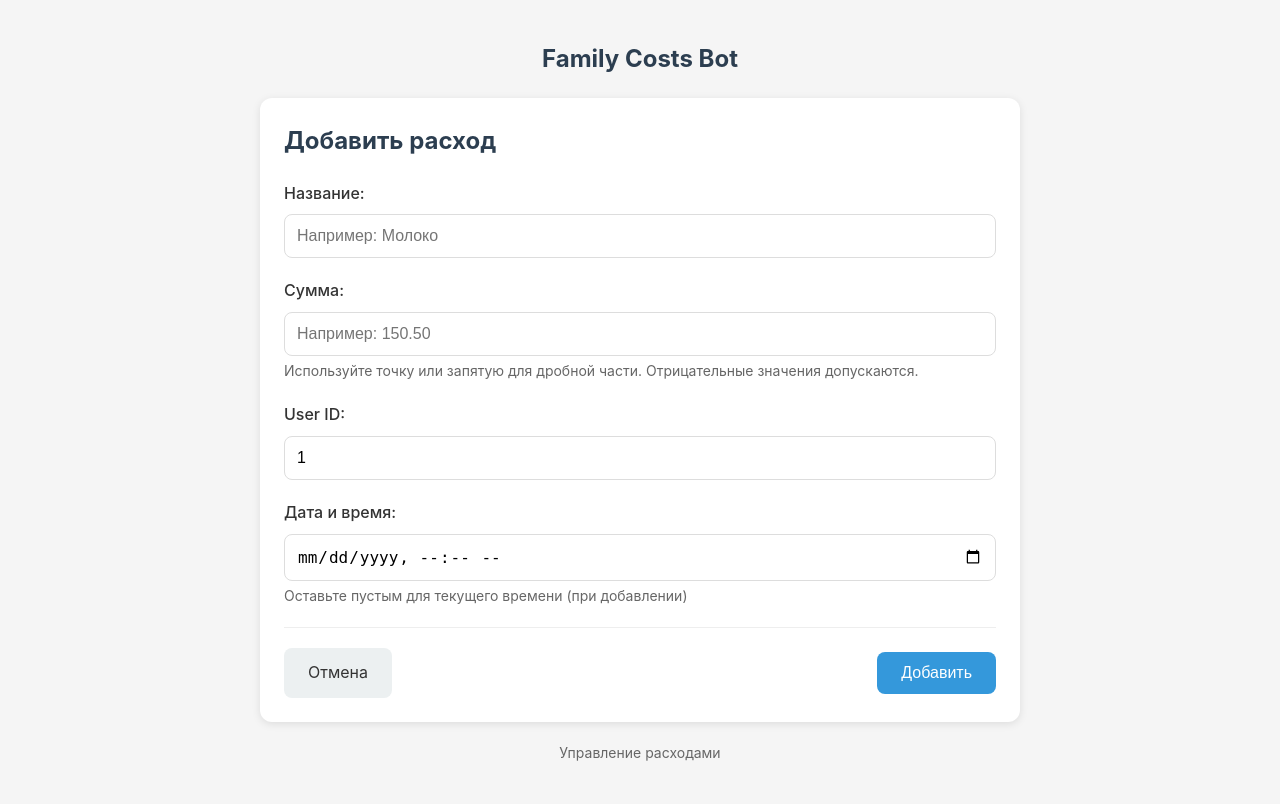
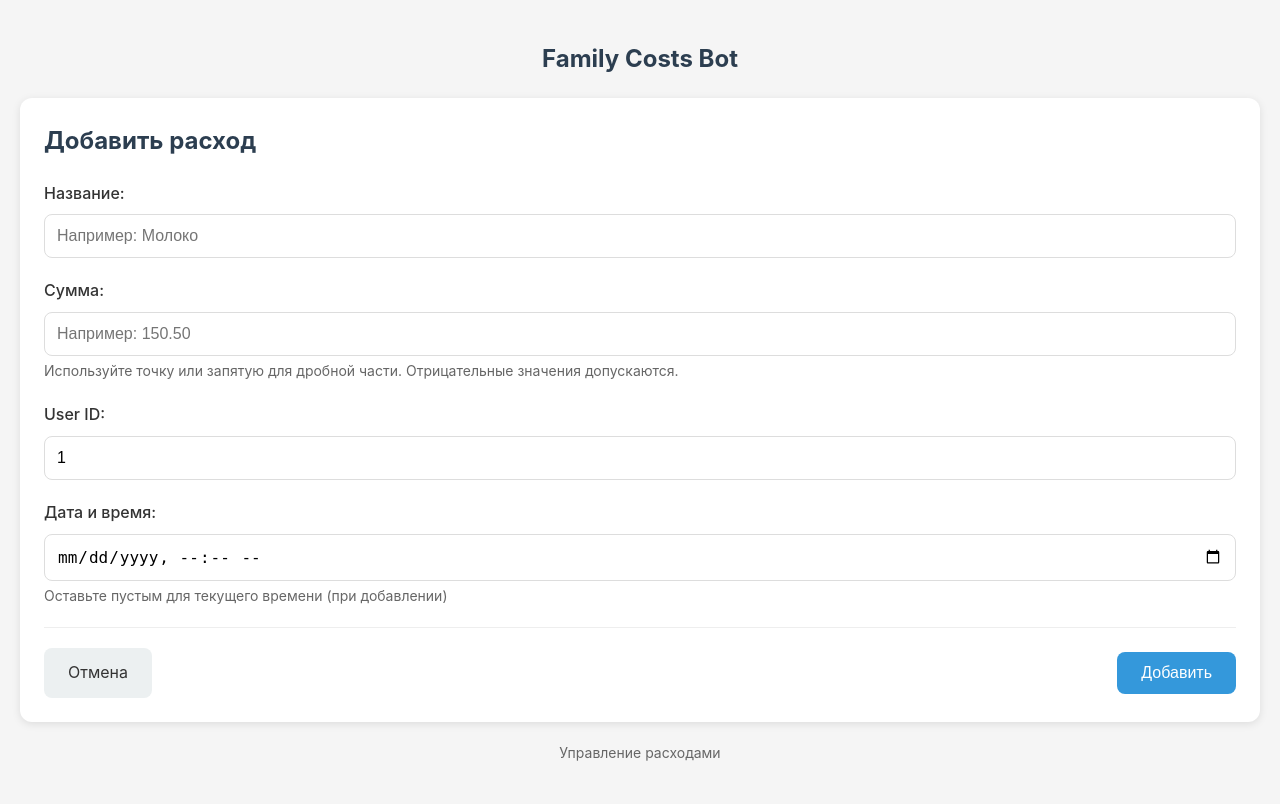
Before and after one commit to marmotabobak/family-costs-bot-3, a Python web app: template bot/web/templates/costs/form.html in a window 1280 px wide. Run offline with Jinja, Linux system fonts and the light colour scheme; the template is opened without the code that fills it, so the values that code supplies are empty.

Commit message:
fix: remove max-width constraint on container
Change .container from max-width: 800px to width: 100% so the costs
table can use the full viewport width.

Co-Authored-By: Claude Opus 4.5 <noreply@anthropic.com>

```diff
--- a/bot/web/static/style.css
+++ b/bot/web/static/style.css
@@ -13,7 +13,7 @@ body {
 }
 
 .container {
-    max-width: 800px;
+    width: 100%;
     margin: 0 auto;
     padding: 20px;
     min-height: 100vh;
```
